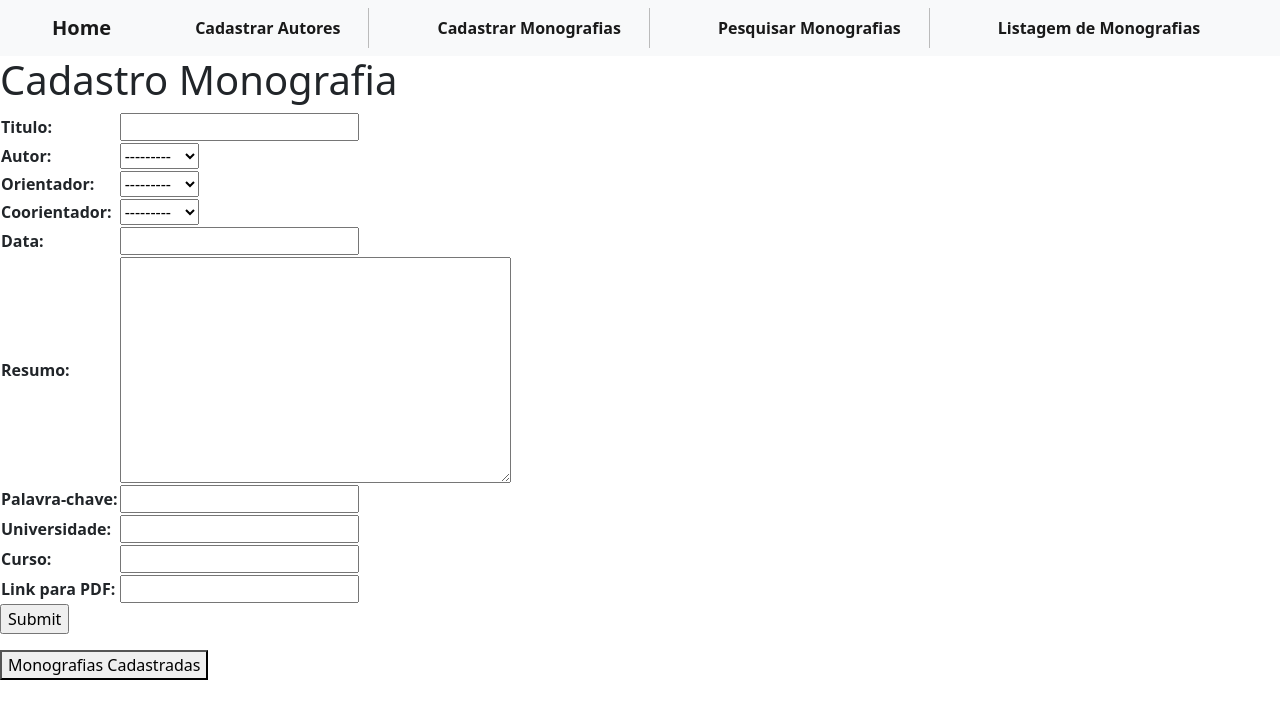
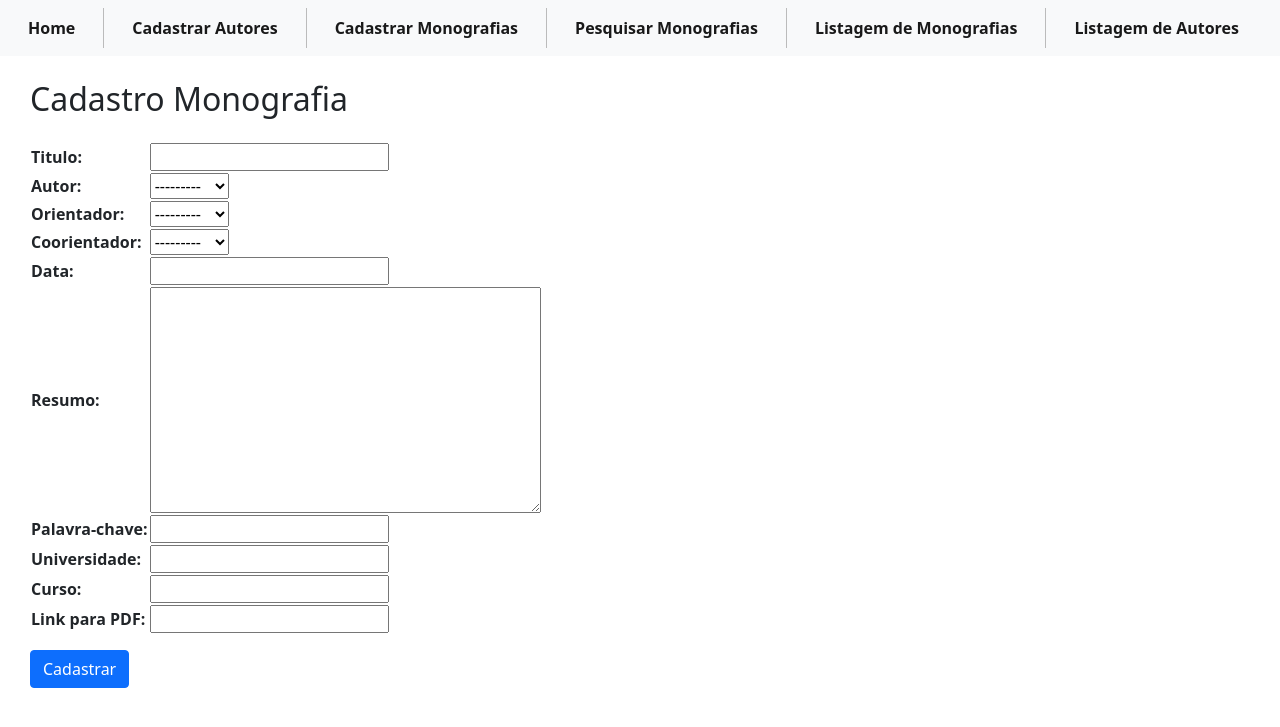
Before and after one commit to brendaPSO/Monografias, a Django app: page /monografia/adicionar/ in a window 1280 px wide. Shown: the top 727 px of the page. Run offline with Django 4.2, Linux system fonts and the light colour scheme; data comes from the database, SQL or seed files in the repository.

Commit message:
Correção - Pesquisar monografia e layout

```diff
--- a/home/templates/index.html
+++ b/home/templates/index.html
@@ -1,6 +1,7 @@
 {% extends 'base.html' %}
 
 {% block content %}
-<h1>Pagina Inicial</h1>
-
+<div class="my-4">
+  <h2>Pagina Inicial</h2>
+</div>
 {% endblock %}
--- a/monografia/templates/monografia_adicionar.html
+++ b/monografia/templates/monografia_adicionar.html
@@ -1,21 +1,20 @@
 <title>Cadastro de Monografias</title>
 {% extends 'base.html'%} {% block content %}
-<h1>Cadastro Monografia</h1>
+
+<div class="my-4">
+  <h2>Cadastro Monografia</h2>
+</div>
+
 <form action="" method="post">
   {% csrf_token %}
   <table>
     {{ form.as_table }}
   </table>
-  <input type="submit" value="Submit" />
+  <input class="btn btn-primary btn-md my-3" type="submit" value="Cadastrar">
 </form>
 
 {% if monografia %}
-<a href="{% url 'monografia_apagar' monografia.id %}"
-  ><button>Apagar</button></a
->
+<a href="{% url 'monografia_apagar' monografia.id %}" class="btn btn-danger btn-sm active" role="button">Apagar</a>
 {% endif %}
 
-<a href="{% url 'monografia_index' %}"
-  ><button>Monografias Cadastradas</button></a
->
 {% endblock %}
--- a/templates/base.html
+++ b/templates/base.html
@@ -5,12 +5,26 @@
     <meta http-equiv="X-UA-Compatible" content="IE=edge">
     <meta name="viewport" content="width=device-width, initial-scale=1.0">
     <title>Home</title>
+    <!-- Bootstrap -->
     <link href="https://cdn.jsdelivr.net/npm/bootstrap@5.0.2/dist/css/bootstrap.min.css" rel="stylesheet" integrity="sha384-EVSTQN3/azprG1Anm3QDgpJLIm9Nao0Yz1ztcQTwFspd3yD65VohhpuuCOmLASjC" crossorigin="anonymous">
+    <!-- HTML5 shim e Respond.js para suporte no IE8 de elementos HTML5 e media queries -->
+    <!-- ALERTA: Respond.js não funciona se você visualizar uma página file:// -->
+    <!--[if lt IE 9]>
+      <script src="https://oss.maxcdn.com/html5shiv/3.7.3/html5shiv.min.js"></script>
+      <script src="https://oss.maxcdn.com/respond/1.4.2/respond.min.js"></script>
+    <![endif]-->
 </head>
+
 <body>
     {% include "navbar.html" %}
-    {% block content %}
+    <div style="margin: 10px 30px;">
+        {% block content %}
 
-    {% endblock %}
+        {% endblock %}
+    </div>
+
+    <!-- jQuery (obrigatório para plugins JavaScript do Bootstrap) -->
+    <script src="https://cdn.jsdelivr.net/npm/jquery@3.5.1/dist/jquery.slim.min.js" integrity="sha384-DfXdz2htPH0lsSSs5nCTpuj/zy4C+OGpamoFVy38MVBnE+IbbVYUew+OrCXaRkfj" crossorigin="anonymous"></script>
+    <script src="https://cdn.jsdelivr.net/npm/bootstrap@4.6.2/dist/js/bootstrap.bundle.min.js" integrity="sha384-Fy6S3B9q64WdZWQUiU+q4/2Lc9npb8tCaSX9FK7E8HnRr0Jz8D6OP9dO5Vg3Q9ct" crossorigin="anonymous"></script>
 </body>
 </html>
--- a/templates/navbar.html
+++ b/templates/navbar.html
@@ -1,5 +1,3 @@
-<nav class="navbar navbar-expand-lg navbar-light bg-light">
-  <head>
 <style>
   body {
     padding: 0;
@@ -22,7 +20,7 @@
   nav a {
     color: #fff;
 
-        margin: auto 20px auto 40px;
+    margin: auto 20px;
 
     text-decoration: none;
 
@@ -33,8 +31,6 @@
     float: left;
 
     list-style: none;
-
-        margin-left: 20px;
   }
   li {
     border-right: 1px solid #bbb;
@@ -44,22 +40,27 @@
     border-right: none;
   }
 </style>
-  </head>
-  <div class="container-fluid">
-    <a class="navbar-brand" href="{% url 'index' %}">Home</a>
+
+<nav class="navbar navbar-expand-lg navbar-light bg-light">
   <button
     class="navbar-toggler"
     type="button"
-      data-bs-toggle="collapse"
-      data-bs-target="#navbarSupportedContent"
-      aria-controls="navbarSupportedContent"
+    data-toggle="collapse"
+    data-target="#navbarNav"
+    aria-controls="navbarNav"
     aria-expanded="false"
     aria-label="Toggle navigation"
   >
     <span class="navbar-toggler-icon"></span>
   </button>
-    <div class="collapse navbar-collapse" id="navbarSupportedContent">
+
+  <div class="collapse navbar-collapse" id="navbarNav">
     <ul class="navbar-nav me-auto mb-2 mb-lg-0">
+      <li class="nav-item active">
+        <a class="nav-link active" aria-current="page" href="{% url 'index' %}"
+          >Home</a
+        >
+      </li>
       <li class="nav-item">
         <a
           class="nav-link active"
@@ -92,7 +93,14 @@
           >Listagem de Monografias</a
         >
       </li>
+      <li class="nav-item">
+        <a
+          class="nav-link active"
+          aria-current="page"
+          href="{% url 'core_index' %}"
+          >Listagem de Autores</a
+        >
+      </li>
     </ul>
   </div>
-  </div>
 </nav>
```
Also changed, not shown: core/templates/core_adicionar.html (+14 -14 lines), core/templates/core_index.html (+8 -3 lines), monografia/Filters.py (+5 -4 lines), monografia/templates/monografia_index.html (+8 -3 lines), monografia/templates/monografia_pesquisar.html (+5 -3 lines). Lines whose indentation alone changed are shown as unchanged.
